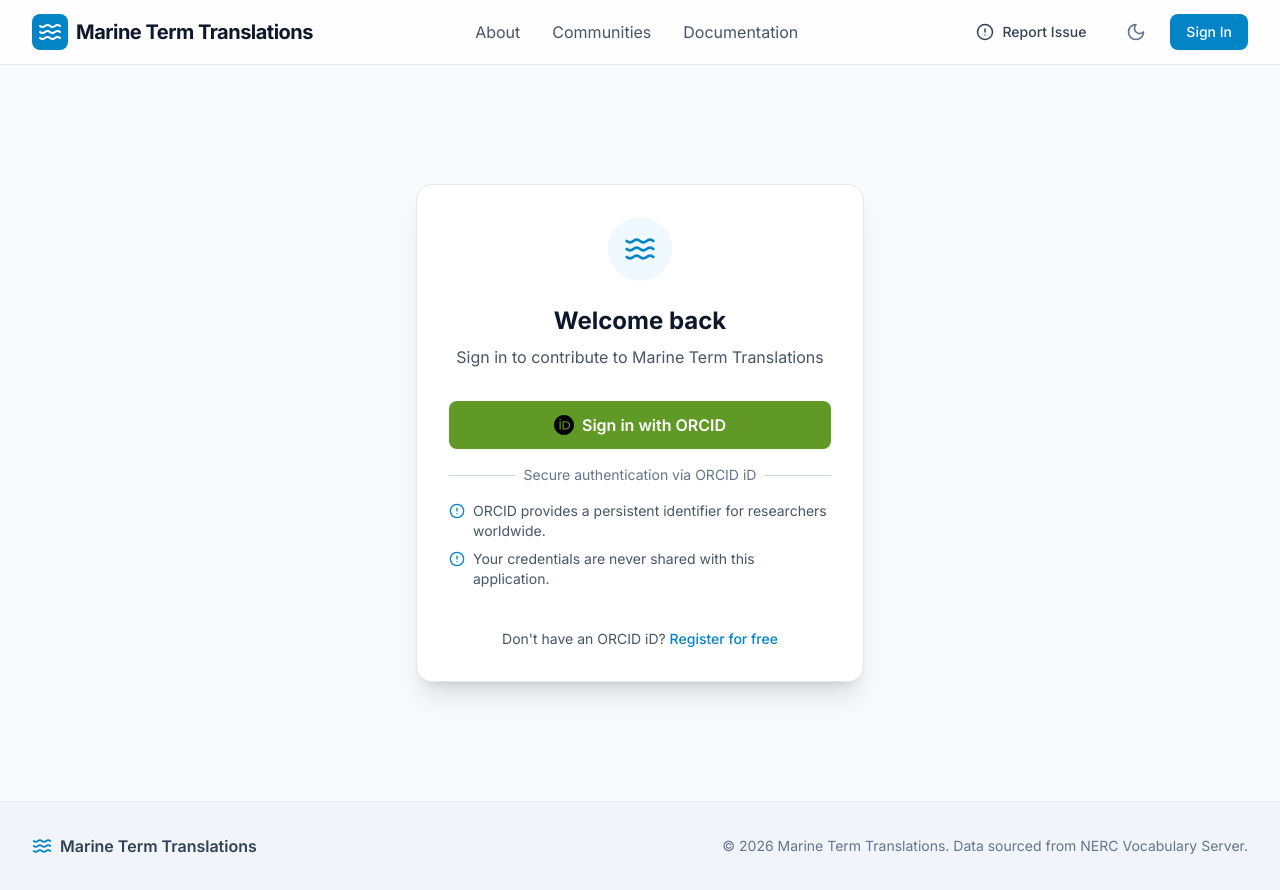
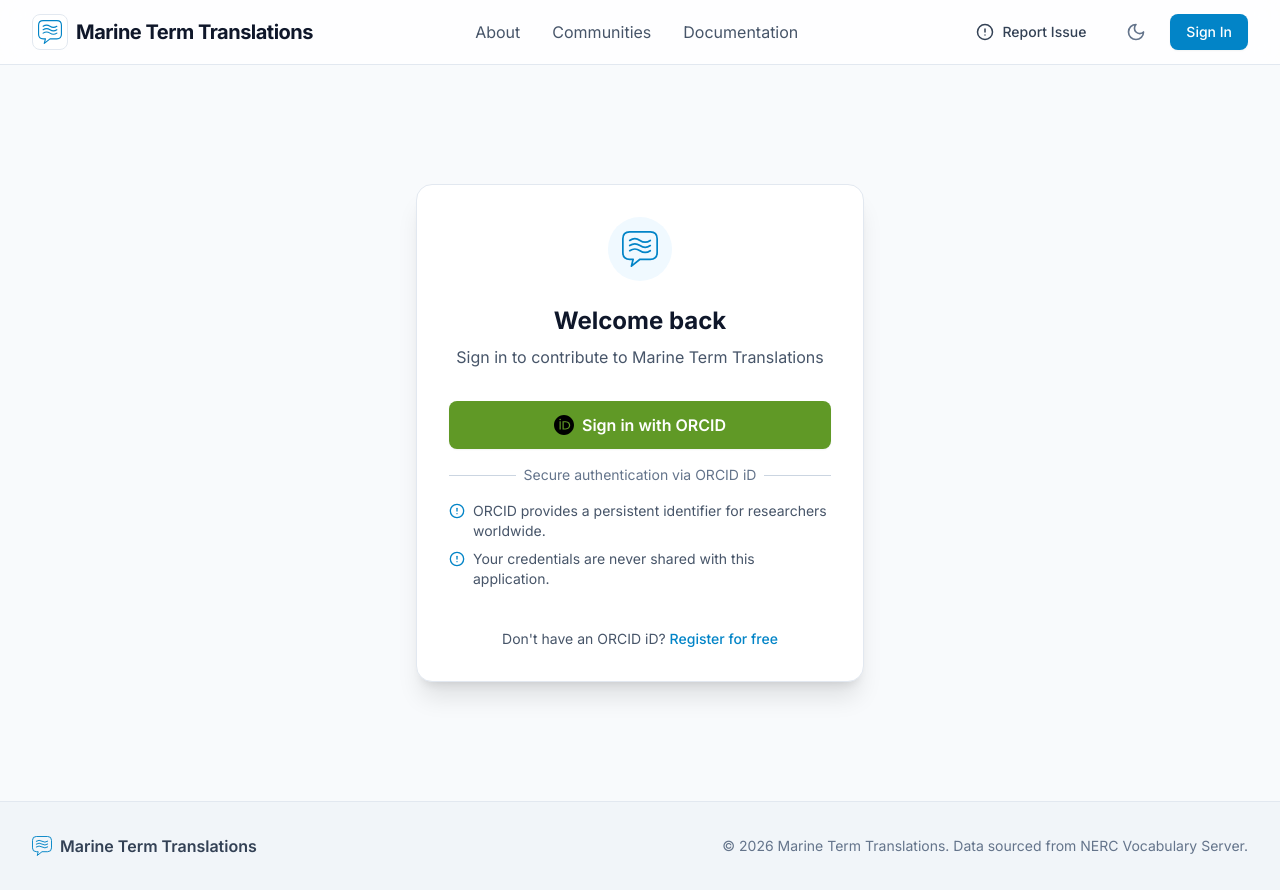
Before and after one commit to marine-term-translations/mtt-self-host-platform, a React (Vite) app in the folder frontend/: page /#/login in a window 1280 px wide. Built offline with nearby package versions, Linux system fonts and the light colour scheme; no server answers.

Commit message:
Update homepage icon and add favicon

```diff
--- a/frontend/components/Layout.tsx
+++ b/frontend/components/Layout.tsx
@@ -3,7 +3,7 @@
 import React, { useState, useEffect } from 'react';
 import { Link, useLocation, useNavigate } from 'react-router-dom';
 import { useAuth } from '../context/AuthContext';
-import { Waves, Menu, X, Sun, Moon, LogOut, User as UserIcon, ShieldCheck, Zap, Settings as SettingsIcon, AlertCircle } from 'lucide-react';
+import { Menu, X, Sun, Moon, LogOut, User as UserIcon, ShieldCheck, Zap, Settings as SettingsIcon, AlertCircle } from 'lucide-react';
 import { parse, format, now } from '@/src/utils/datetime';
 import CommunityGoalWidget from './CommunityGoalWidget';
 import BottomNav from './BottomNav';
@@ -59,8 +59,8 @@ const Layout: React.FC<LayoutProps> = ({ children }) => {
           <div className="flex justify-between items-center h-16">
             <div className="flex items-center">
               <Link to="/" className="flex items-center gap-2 group">
-                <div className="bg-marine-600 text-white p-1.5 rounded-lg group-hover:bg-marine-500 transition-colors">
-                  <Waves size={24} />
+                <div className="w-9 h-9 flex items-center justify-center rounded-lg bg-white dark:bg-slate-900 border border-slate-200 dark:border-slate-700 group-hover:border-marine-500 transition-colors">
+                  <img src="/mtt-logo.svg" alt="Marine Term Translations" className="w-6 h-6" />
                 </div>
                 <span className="font-bold text-xl text-slate-900 dark:text-white tracking-tight hidden sm:block">Marine Term Translations</span>
                 <span className="font-bold text-xl text-slate-900 dark:text-white tracking-tight sm:hidden">MTT</span>
@@ -190,7 +190,7 @@ const Layout: React.FC<LayoutProps> = ({ children }) => {
       <footer className={`bg-slate-100 dark:bg-slate-950 border-t border-slate-200 dark:border-slate-800 ${isAuthenticated ? 'hidden md:block' : ''}`}>
         <div className="max-w-7xl mx-auto py-8 px-4 sm:px-6 lg:px-8 flex flex-col md:flex-row justify-between items-center gap-4">
           <div className="flex items-center gap-2">
-            <Waves size={20} className="text-marine-600 dark:text-marine-400" />
+            <img src="/mtt-logo.svg" alt="Marine Term Translations" className="w-5 h-5" />
             <span className="font-semibold text-slate-700 dark:text-slate-300">Marine Term Translations</span>
           </div>
           <p className="text-sm text-slate-500 dark:text-slate-400 text-center md:text-right">
--- a/frontend/index.html
+++ b/frontend/index.html
@@ -4,6 +4,7 @@
     <meta charset="UTF-8" />
     <meta name="viewport" content="width=device-width, initial-scale=1.0" />
     <title>Marine Term Translations</title>
+    <link rel="icon" type="image/svg+xml" href="/mtt-logo-favicon.svg" />
     <script src="https://cdn.tailwindcss.com"></script>
     <script>
       tailwind.config = {
--- a/frontend/pages/Login.tsx
+++ b/frontend/pages/Login.tsx
@@ -1,7 +1,7 @@
 import React, { useEffect } from 'react';
 import { Navigate, useLocation, Link, useSearchParams } from 'react-router-dom';
 import { useAuth } from '../context/AuthContext';
-import { Waves, AlertCircle } from 'lucide-react';
+import { AlertCircle } from 'lucide-react';
 import toast from 'react-hot-toast';
 
 const Login: React.FC = () => {
@@ -42,8 +42,8 @@ const Login: React.FC = () => {
     <div className="flex flex-col items-center justify-center min-h-[calc(100vh-4rem)] bg-slate-50 dark:bg-slate-900 px-4">
       <div className="w-full max-w-md bg-white dark:bg-slate-800 rounded-2xl shadow-xl border border-slate-200 dark:border-slate-700 p-8 space-y-8">
         <div className="text-center">
-          <div className="inline-flex items-center justify-center w-16 h-16 rounded-full bg-marine-50 dark:bg-marine-900 text-marine-600 dark:text-marine-400 mb-6">
-            <Waves size={32} />
+          <div className="inline-flex items-center justify-center w-16 h-16 rounded-full bg-marine-50 dark:bg-marine-900 mb-6">
+            <img src="/mtt-logo.svg" alt="Marine Term Translations" className="w-9 h-9" />
           </div>
           <h2 className="text-2xl font-bold text-slate-900 dark:text-white">Welcome back</h2>
           <p className="mt-2 text-slate-600 dark:text-slate-400">Sign in to contribute to Marine Term Translations</p>
```
Also changed, not shown: frontend/public/mtt-logo-favicon.svg (added), frontend/public/mtt-logo.svg (added).
